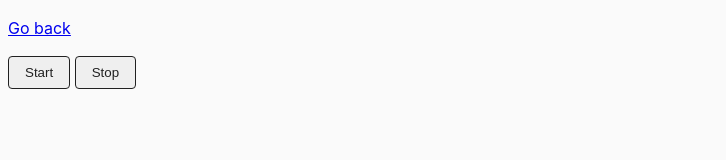
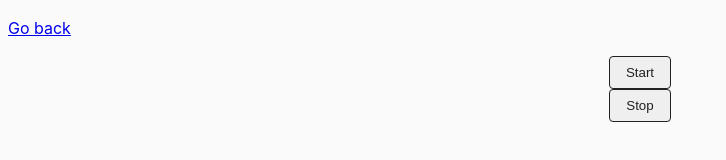
Before and after one commit to PetroShutak/homework-09-showdown, a website built with Parcel: page src/01-color-switcher.html in a window 1280 px wide. Shown: the whole page, without its empty margins (0-726 px from the left). Built offline with nearby package versions, Linux system fonts and the light colour scheme.

Commit message:
Update common.css

```diff
--- a/src/css/common.css
+++ b/src/css/common.css
@@ -18,9 +18,14 @@ img {
 }
 
 /* color switchers */
+button {
+  display: block;
+  margin: 0 auto;
+}
+
 
 .btn {
-  display: inline-block;
+  /* display: inline-block; */
   padding: 0.5rem 1rem;
   border: 1px solid #212121;
   border-radius: 0.25rem;
```
